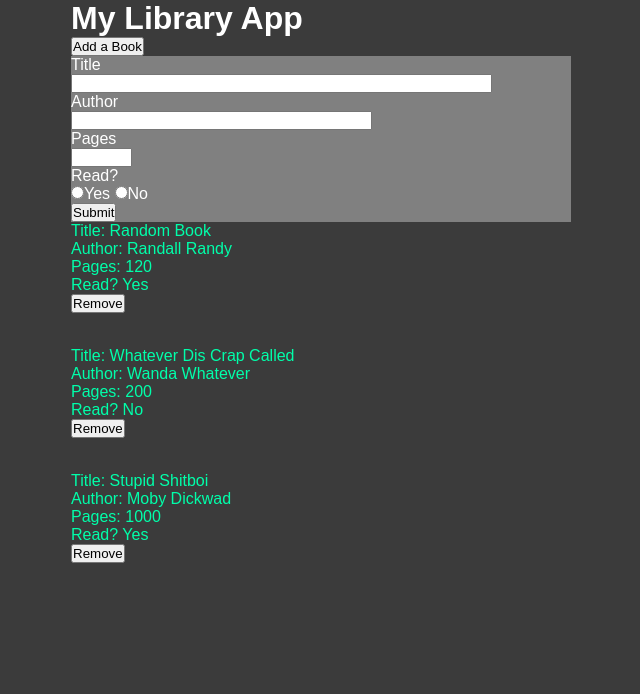
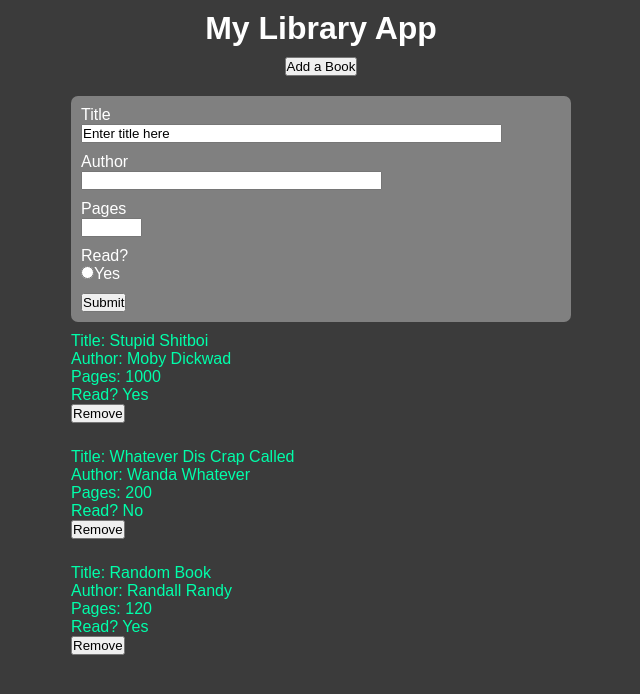
Before and after one commit to ejoflo/ilbrary, a plain HTML site: page index.html in a window 1280 px wide. Both pictures are taken after a click on the button "Add a Book". Shown: the whole page, without its empty margins (319-959 px from the left). Drawn offline with Linux system fonts and the light colour scheme.

Commit message:
add submit feature

```diff
--- a/book.js
+++ b/book.js
@@ -1,39 +1,58 @@
 const library = document.querySelector('#libraryContainer');
-const bookForm = document.querySelector('#bookInput');
+const bookInput = document.querySelector('#bookInput');
 const bookTable = document.querySelector('#bookTable');
 
 let myLibrary = [];
 
-function Book(title, author, pages, read) {   // constructor
+function Book(title, author, pages, read) {   // book constructor
     this.title = title;
     this.author = author;
     this.pages = pages;
     this.read = read;
 }
 
-function newBook() {
-    bookForm.style.display = 'block';
-    // bookForm.appendChild(document.createElement('form')).setAttribute('id', 'bookForm');
-    // document.querySelector('#bookForm').appendChild(document.createElement('p')).innerHTML = 'Title';
-    // document.querySelector('#bookForm').appendChild(document.createElement('input')).setAttribute('type', 'text');
-    // document.querySelector('#bookForm').appendChild(document.createElement('p')).innerHTML = 'Author';
-    // document.querySelector('#bookForm').appendChild(document.createElement('input')).setAttribute('type', 'text');
-    // document.querySelector('#bookForm').appendChild(document.createElement('p')).innerHTML = 'Pages';
-    // document.querySelector('#bookForm').appendChild(document.createElement('input')).setAttribute('type', 'text');
-    // document.querySelector('#bookForm').appendChild(document.createElement('p')).innerHTML = 'Read?';
-    // document.querySelector('#bookForm').appendChild(document.createElement('input')).setAttribute('type', 'checkbox');
-    // document.querySelector('#bookForm').appendChild(document.createElement('button')).setAttribute('id', 'submit');
-    // document.querySelector('#bookForm').lastChild.innerHTML = 'Submit';
+function clearLibrary() {
+    while (library.firstChild) {
+        library.removeChild(library.firstChild);
+    }
 }
 
 function removeBook(bookIndex) {
-    console.log(bookIndex);
     let bookCard = document.querySelector('.'+ bookIndex)
     library.removeChild(bookCard);
 }
 
 function addBookToLibrary(obj) {
-    myLibrary.push(obj);
+    myLibrary.unshift(obj);
+}
+
+function newBoko() {
+    const form = document.querySelector('form');
+    const titleInput = form.titleInput;
+    const authorInput = form.authorInput;
+    const pagesInput = form.pagesInput;
+    const readYesInput = form.readYesInput;
+    const readNoInput = form.readYesInput;
+
+    let newTitle = titleInput.value;
+    let newAuthor = authorInput.value;
+    let newPages = +pagesInput.value;
+    let newRead;
+    let newBook;
+
+    if (readYesInput.value === 'yes') {
+        newRead = 'Yes';
+    } else {
+        newRead = 'No';
+    }
+
+    newBook = new Book (newTitle, newAuthor, newPages, newRead);
+
+    addBookToLibrary(newBook);
+    clearLibrary();
+    render(myLibrary);
+    bookInput.style.display = 'none';
+
 }
 
 // Book.prototype.info = function() {   // info
@@ -54,7 +73,6 @@ function render(arr) {
         document.querySelector('.bookIndex' + '' + index).appendChild(document.createElement('button')).setAttribute('id', 'bookIndex' + '' + index);
         document.querySelector('#bookIndex' + '' + index).setAttribute('class', 'removeBtn');
         document.querySelector('#bookIndex' + '' + index).innerHTML = 'Remove';
-        console.log(document.getElementsByTagName('button'));
     });
 }
 
@@ -64,15 +82,18 @@ function createListeners() {
     const submitButton = document.querySelector('#submit');
 
     newButton.addEventListener('click', (e) => {
-        newBook();
-        console.log('New Button was pressed.');
+        bookInput.style.display = 'block';
     });
 
     removeButtons.forEach((button) => {
         button.addEventListener('click', (e) => {
-            console.log(button.id);
             removeBook(button.id);
         });
+    });
+
+    submitButton.addEventListener('click', (e) => {
+        // document.forms["bookForm"].submit();
+        newBoko();
     });
 }
 
--- a/index.html
+++ b/index.html
@@ -6,23 +6,23 @@
     <script type="text/javascript" src="book.js" defer></script>
 </head>
 <body>
-    <div id='libraryContainer'>
     <h1>My Library App</h1>
-        <button id='newBook'>Add a Book</button>
+    <center><button id='newBook'>Add a Book</button></center>
     <div id='bookInput'>
-                <form>
+        <form id="bookForm">
             <p>Title</p>
-                    <input type="text" name="title" size="50">
+            <input type="text" name="titleInput" size="50" value="Enter title here">
             <p>Author</p>
-                    <input type="text" name="author" size="35">
+            <input type="text" name="authorInput" size="35">
             <p>Pages</p>
-                    <input type="text" name="pages" size="5">
+            <input type="text" name="pagesInput" size="5">
             <p>Read?</p>
-                    <input type="radio" name="read" value="yes">Yes
-                    <input type="radio" name="read" value="no">No
+            <input type="radio" name="readYesInput" value="yes">Yes
+            <!-- <input type="radio" name="readNoInput" value="no">No -->
         </form>
         <button id="submit">Submit</button>
     </div>
+    <div id='libraryContainer'>
     </div>
 </body>
 </html>
--- a/style.css
+++ b/style.css
@@ -10,7 +10,10 @@ body {
 }
 
 h1 {
+    text-align: center;
     color: white;
+    padding-top: 10px;
+    padding-bottom: 10px;
 }
 
 #libraryContainer {
@@ -21,16 +24,37 @@ h1 {
 }
 
 #bookInput {
+    width: 500px;
+    height: auto;
+    margin: 0 auto;
     display: none;
     color: white;
     background-color: gray;
+    border-radius: 7px;
+    padding: 10px;
+    margin-top: 10px;
+    margin-bottom: 10px;
 }
 
 #newBook { /* new button */
     color: black;
+    margin-bottom: 10px;
 }
 
-#bookTable {   /* book table */
+input {
+    text-align: left;
+}
+
+input + p {
+    text-align: left;
+    padding-top: 10px;
+}
+
+#submit {
+    margin-top: 10px;
+}
+/*
+#bookTable {
     display: grid;
     width: 400px;
     height: 100px;
@@ -39,11 +63,13 @@ h1 {
     border: 1px solid black;
     background-color: yellow;
 }
+*/
 
 div [class*= 'bookIndex'] {
     color: rgb(0, 255, 170);
     width: 300px;
-    height: 125px;
+    height: auto;
+    padding-bottom: 25px;
 }
 
 /* .titleLabel {
```
Lines whose indentation alone changed are shown as unchanged.
